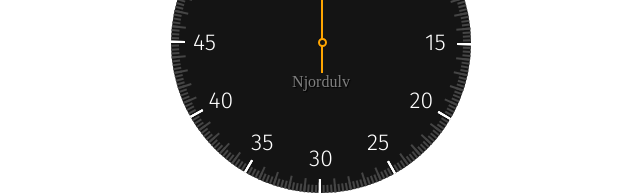
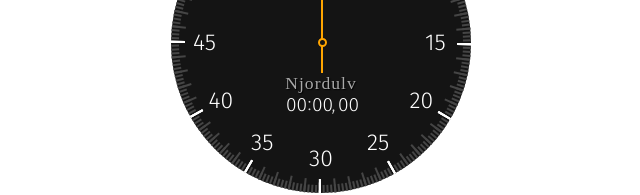
Before and after one commit to njordulv/stopwatch, a React (Vite) app: page / in a window 1280 px wide. Shown: the part 349-544 px from the top of the page, without its empty margins (319-959 px from the left). Built offline with nearby package versions, Linux system fonts and the light colour scheme; a web font is replaced by a local one.

Commit message:
ADD: Timer FC; UPD: app logic & sign component

```diff
--- a/package.json
+++ b/package.json
@@ -1,7 +1,7 @@
 {
   "name": "stopwatch",
   "private": true,
-  "version": "0.1.7",
+  "version": "0.2.0",
   "type": "module",
   "scripts": {
     "dev": "vite",
--- a/src/App.css
+++ b/src/App.css
@@ -58,12 +58,65 @@
 .sign {
   font-family: 'Allison', serif;
   font-weight: 400;
-  font-size: 1rem;
-  color: grey;
+  font-size: 1.1rem;
+  color: darkgrey;
   font-style: normal;
   position: absolute;
+  display: flex;
+  align-items: center;
+  justify-content: center;
   top: 59%;
-  left: 50%;
-  transform: translate(-50%);
+  left: 0;
+  right: 0;
+  width: max-content;
+  margin: 0 auto;
   text-shadow: 1px 1px 1px black;
+  letter-spacing: 1px;
 }
+
+.timer {
+  position: absolute;
+  display: flex;
+  align-items: center;
+  justify-content: center;
+  gap: 0.5rem;
+  bottom: 73px;
+  left: 0;
+  right: 0;
+  width: max-content;
+  margin: 0 auto;
+  color: white;
+  font-size: 1.2rem;
+  font-weight: 300;
+}
+
+.timer span {
+  position: relative;
+  width: 18px;
+}
+
+.timer span:nth-child(1):after,
+.timer span:nth-child(2):after {
+  position: absolute;
+  display: inline-block;
+  color: gainsboro;
+}
+
+.timer span:nth-child(1):after {
+  content: ':';
+  right: -7.5px;
+  top: -1px;
+}
+
+.timer span:nth-child(2):after {
+  content: ',';
+  right: -5.5px;
+  top: 0;
+}
+
+.buttons {
+  display: flex;
+  justify-content: space-around;
+  width: 100%;
+  gap: 1rem;
+}
--- a/src/App.tsx
+++ b/src/App.tsx
@@ -4,6 +4,7 @@ import { Hand } from './components/Hand'
 import { Nums } from './components/Nums'
 import { Face } from './components/Face'
 import { Button } from './components/Button'
+import { Timer } from './components/Timer'
 import { Sign } from './components/Sign'
 import { face } from './variants'
 import '@/App.css'
@@ -12,11 +13,16 @@ function App() {
   const [count, setCount] = useState(0)
   const [isRunning, setIsRunning] = useState(false)
   const intervalRef = useRef<NodeJS.Timeout | null>(null)
+  const startTimeRef = useRef<number>(0)
 
   const toggleTimer = () => {
-    setIsRunning((prev) => !prev)
+    if (isRunning) {
+      setIsRunning(false)
+    } else {
+      startTimeRef.current = Date.now() - count
+      setIsRunning(true)
+    }
   }
-
   const reset = () => {
     clearInterval(intervalRef.current!)
     intervalRef.current = null
@@ -27,8 +33,8 @@ function App() {
   useEffect(() => {
     if (isRunning) {
       intervalRef.current = setInterval(() => {
-        setCount((prevCount) => prevCount + 100)
-      }, 100)
+        setCount(Date.now() - startTimeRef.current)
+      }, 10)
     } else if (intervalRef.current) {
       clearInterval(intervalRef.current)
       intervalRef.current = null
@@ -36,6 +42,7 @@ function App() {
 
     return () => clearInterval(intervalRef.current!)
   }, [isRunning])
+
   return (
     <div className="wrapper">
       <h1>Stopwatch</h1>
@@ -49,6 +56,7 @@ function App() {
         <Face />
         <Nums />
         <Sign />
+        <Timer count={count} />
       </motion.div>
       <div className="buttons">
         <Button
--- a/src/components/Hand.tsx
+++ b/src/components/Hand.tsx
@@ -1,7 +1,7 @@
 import { motion } from 'motion/react'
-import { HandProps } from '../interfaces'
+import { CounterProps } from '../interfaces'
 
-export const Hand: React.FC<HandProps> = ({ count }) => {
+export const Hand: React.FC<CounterProps> = ({ count }) => {
   const rotation = (count / 1000) * 6
 
   return <motion.div animate={{ rotate: rotation }} className="hand" />
--- a/src/components/Sign.tsx
+++ b/src/components/Sign.tsx
@@ -2,12 +2,12 @@ import { motion } from 'motion/react'
 
 export const Sign = () => {
   return (
-    <motion.span
-      initial={{ opacity: 0 }}
-      whileInView={{ opacity: 1 }}
+    <motion.div
+      initial={{ opacity: 0, scale: 1.4 }}
+      animate={{ opacity: 1, scale: 1 }}
       className="sign"
     >
       Njordulv
-    </motion.span>
+    </motion.div>
   )
 }
--- /dev/null
+++ b/src/components/Timer.tsx
@@ -0,0 +1,22 @@
+import { motion } from 'motion/react'
+import { CounterProps } from '../interfaces'
+
+export const Timer = ({ count }: CounterProps) => {
+  const minutes = Math.floor(count / 60000)
+  const seconds = Math.floor((count % 60000) / 1000)
+  const milliseconds = Math.floor((count % 1000) / 10)
+  const format = (num: number) => String(num).padStart(2, '0')
+
+  return (
+    <motion.div
+      initial={{ opacity: 0, scale: 1.3 }}
+      animate={{ opacity: 1, scale: 1 }}
+      transition={{ delay: 0.4 }}
+      className="timer"
+    >
+      <span>{format(minutes)}</span>
+      <span>{format(seconds)}</span>
+      <span>{format(milliseconds)}</span>
+    </motion.div>
+  )
+}
--- a/src/index.css
+++ b/src/index.css
@@ -1,16 +1,22 @@
 :root {
-  font-family: 'Fira Sans', system-ui, Avenir, Helvetica, Arial, serif;
+  font-family: 'Fira Sans', serif;
   line-height: 1.5;
   font-weight: 400;
-
   color-scheme: light dark;
-  color: rgba(255, 255, 255, 0.87);
+  color: whitesmoke;
   background-color: #141414;
-
   font-synthesis: none;
   text-rendering: optimizeLegibility;
   -webkit-font-smoothing: antialiased;
   -moz-osx-font-smoothing: grayscale;
+}
+
+body {
+  margin: 0;
+  display: flex;
+  place-items: center;
+  min-width: 320px;
+  min-height: 100vh;
 }
 
 a {
@@ -23,25 +29,10 @@ a:hover {
   color: #535bf2;
 }
 
-body {
-  margin: 0;
-  display: flex;
-  place-items: center;
-  min-width: 320px;
-  min-height: 100vh;
-}
-
 h1 {
   font-size: 2.7em;
   line-height: 1.1;
   margin: 0;
-}
-
-.buttons {
-  display: flex;
-  justify-content: space-around;
-  width: 100%;
-  gap: 1rem;
 }
 
 button {
@@ -96,10 +87,4 @@ button:disabled {
     color: #213547;
     background-color: #ffffff;
   }
-  a:hover {
-    color: #747bff;
-  }
-  button {
-    background-color: #f9f9f9;
-  }
 }
--- a/src/interfaces/index.ts
+++ b/src/interfaces/index.ts
@@ -1,4 +1,4 @@
-export interface HandProps {
+export interface CounterProps {
   count: number
 }
 
```
